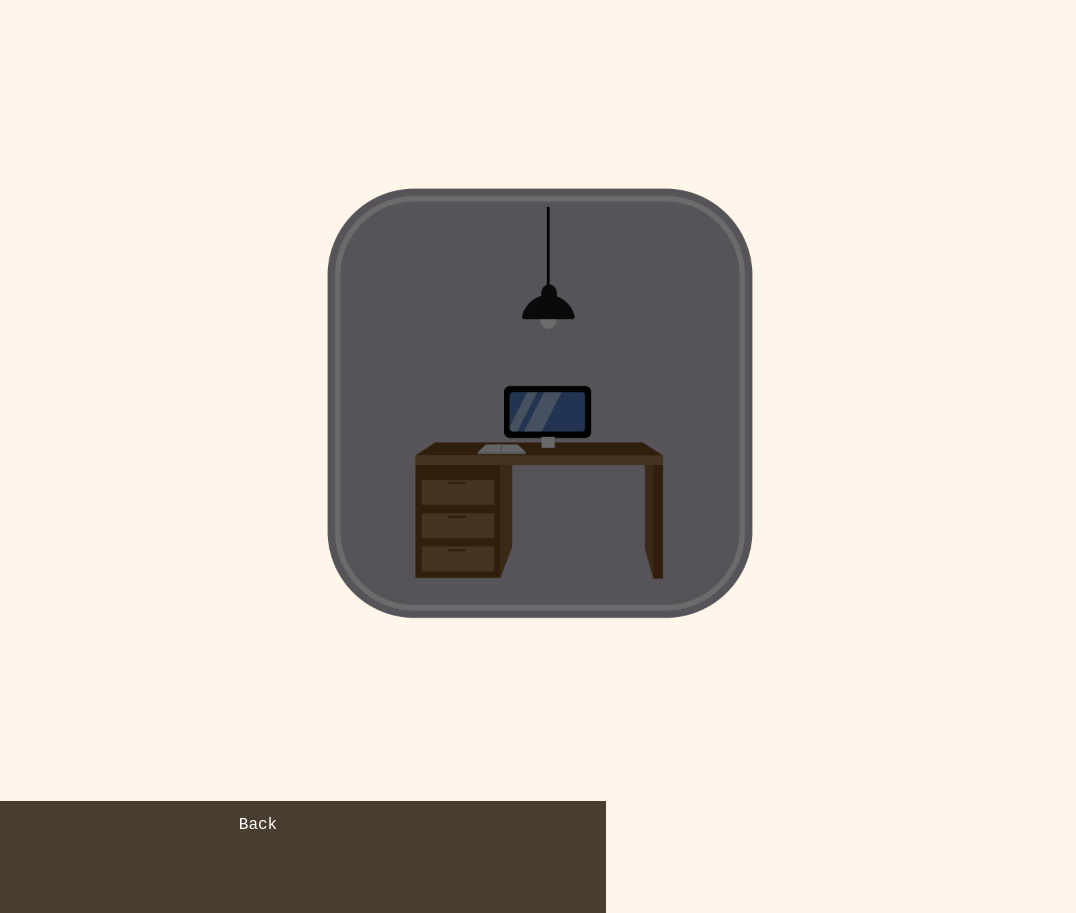
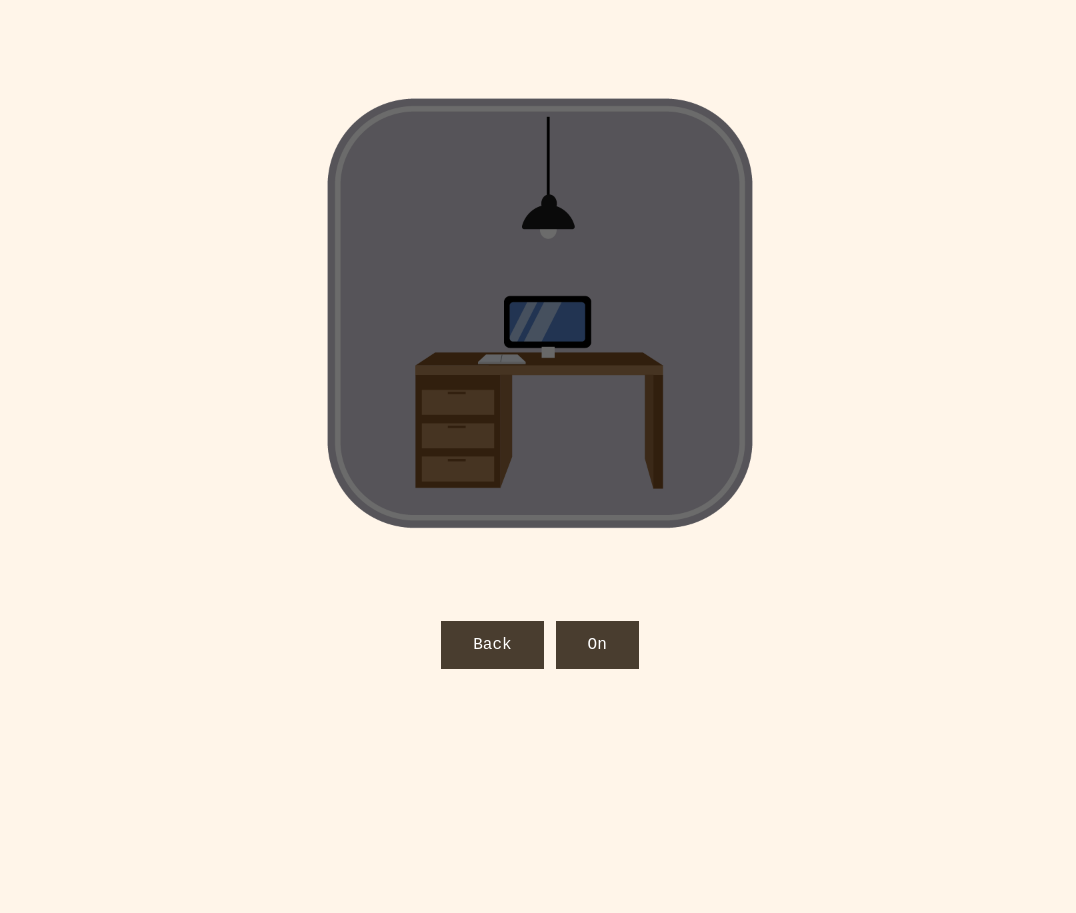
Before and after one commit to yumink02/Find-My-Key, a plain HTML site: page light off/index.html in a window 1280 px wide. Shown: the part 203-1116 px from the top of the page, without its empty margins (100-1176 px from the left). After the commit the page ends 1072 px from the top, so only its background shows below. Drawn offline with Linux system fonts and the light colour scheme; files that its build step writes are made by us from their sources.

Commit message:
button fix

```diff
--- a/light off/index.html
+++ b/light off/index.html
@@ -4,7 +4,7 @@
     <meta charset="UTF-8">
     <meta name="viewport" content="width=device-width, initial-scale=1.0">
     <title>Light</title>
-    <link rel="stylesheet" href="css./style.css" />
+    <link rel="stylesheet" href="/style.css" />
     <style>
         .imgmain {
             display: block;
--- a/light off/light/Desk/style.css
+++ b/light off/light/Desk/style.css
@@ -37,7 +37,6 @@ body {
   display: inline-block;
   font-size: 16px;
   font-family: 'Courier New', Courier, monospace;
-    margin: 4px 2px;
-    height: 100px;
-    width: 50%;
+  margin: 4px 4px;
+  margin-bottom: 200px;
 }
--- a/light off/light/style.css
+++ b/light off/light/style.css
@@ -30,7 +30,6 @@ body {
   display: inline-block;
   font-size: 16px;
   font-family: 'Courier New', Courier, monospace;
-    margin: 4px 2px;
-    height: 100px;
-    width: 50%;
+  margin: 4px 4px;
+  margin-bottom: 200px;
 }
--- a/light off/style.css
+++ b/light off/style.css
@@ -32,8 +32,6 @@ body {
   display: inline-block;
   font-size: 16px;
   font-family: 'Courier New', Courier, monospace;
-    margin: 4px 2px;
-    height: 100px;
-    width: 50%;
-
+  margin: 4px 4px;
+  margin-bottom: 200px;
 }
```
Also changed, not shown: index.html (+1 -1 lines), light off/light/Desk/Keyboard/index.html (+1 -1 lines), light off/light/Desk/Notebook/index.html (+1 -1 lines), light off/light/Desk/index.html (+1 -1 lines), light off/light/index.html (+1 -1 lines). Lines whose indentation alone changed are shown as unchanged.
